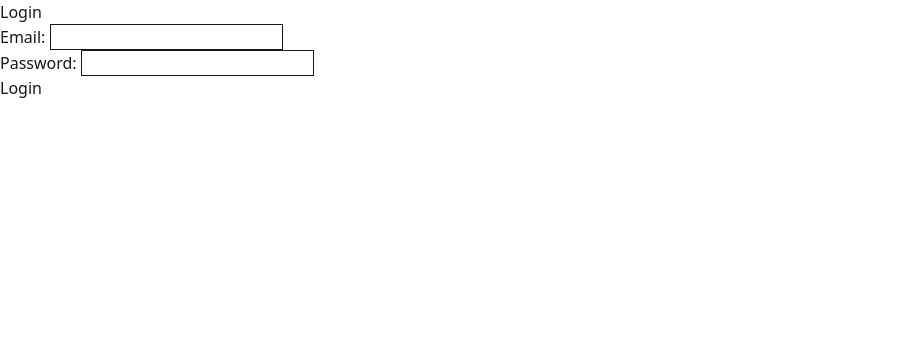
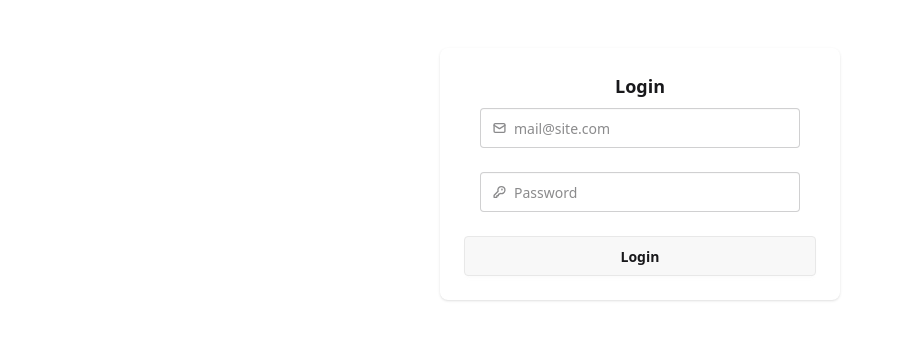
Before and after one commit to BoschLeith/driver-ratings, a React (Vite) app: page /login in a window 1280 px wide. Shown: the top 340 px of the page, without its empty margins (0-901 px from the left). Built offline with nearby package versions, Linux system fonts and the light colour scheme.

Commit message:
Refactor Login component with Tailwind CSS styling; enhance email and password input validation

```diff
--- a/src/pages/Login.tsx
+++ b/src/pages/Login.tsx
@@ -36,31 +36,94 @@
   };
 
   return (
-    <div>
-      <h2>Login</h2>
-      <form onSubmit={handleSubmit}>
-        <div>
-          <label htmlFor="email">Email: </label>
+    <div className="container mx-auto flex justify-center py-12">
+      <div className="card w-100 shadow-sm">
+        <div className="card-body">
+          <h2 className="text-center text-lg font-semibold">Login</h2>
+          <form onSubmit={handleSubmit} className="space-y-6">
+            <div className="text-center">
+              <label className="input validator" htmlFor="email">
+                <svg
+                  className="h-[1em] opacity-50"
+                  xmlns="http://www.w3.org/2000/svg"
+                  viewBox="0 0 24 24"
+                >
+                  <g
+                    strokeLinejoin="round"
+                    strokeLinecap="round"
+                    strokeWidth="2.5"
+                    fill="none"
+                    stroke="currentColor"
+                  >
+                    <rect width="20" height="16" x="2" y="4" rx="2"></rect>
+                    <path d="m22 7-8.97 5.7a1.94 1.94 0 0 1-2.06 0L2 7"></path>
+                  </g>
+                </svg>
                 <input
                   id="email"
                   type="email"
                   value={email}
                   onChange={(e) => setEmail(e.target.value)}
+                  placeholder="mail@site.com"
+                  autoComplete="true"
                   required
                 />
+              </label>
+              <div className="validator-hint hidden">
+                Enter valid email address
               </div>
-        <div>
-          <label htmlFor="password">Password: </label>
+            </div>
+            <div className="text-center">
+              <label className="input validator" htmlFor="password">
+                <svg
+                  className="h-[1em] opacity-50"
+                  xmlns="http://www.w3.org/2000/svg"
+                  viewBox="0 0 24 24"
+                >
+                  <g
+                    strokeLinejoin="round"
+                    strokeLinecap="round"
+                    strokeWidth="2.5"
+                    fill="none"
+                    stroke="currentColor"
+                  >
+                    <path d="M2.586 17.414A2 2 0 0 0 2 18.828V21a1 1 0 0 0 1 1h3a1 1 0 0 0 1-1v-1a1 1 0 0 1 1-1h1a1 1 0 0 0 1-1v-1a1 1 0 0 1 1-1h.172a2 2 0 0 0 1.414-.586l.814-.814a6.5 6.5 0 1 0-4-4z"></path>
+                    <circle
+                      cx="16.5"
+                      cy="7.5"
+                      r=".5"
+                      fill="currentColor"
+                    ></circle>
+                  </g>
+                </svg>
                 <input
                   id="password"
                   type="password"
                   value={password}
                   onChange={(e) => setPassword(e.target.value)}
                   required
+                  placeholder="Password"
+                  minLength={8}
+                  pattern="(?=.*\d)(?=.*[a-z])(?=.*[A-Z]).{8,}"
+                  title="Must be more than 8 characters, including number, lowercase letter, uppercase letter"
                 />
+              </label>
+              <p className="validator-hint hidden">
+                Must be more than 8 characters, including
+                <br />
+                At least one number
+                <br />
+                At least one lowercase letter
+                <br />
+                At least one uppercase letter
+              </p>
             </div>
-        <button type="submit">Login</button>
+            <button className="btn btn-block" type="submit">
+              Login
+            </button>
           </form>
+        </div>
+      </div>
     </div>
   );
 };
```
Lines whose indentation alone changed are shown as unchanged.
